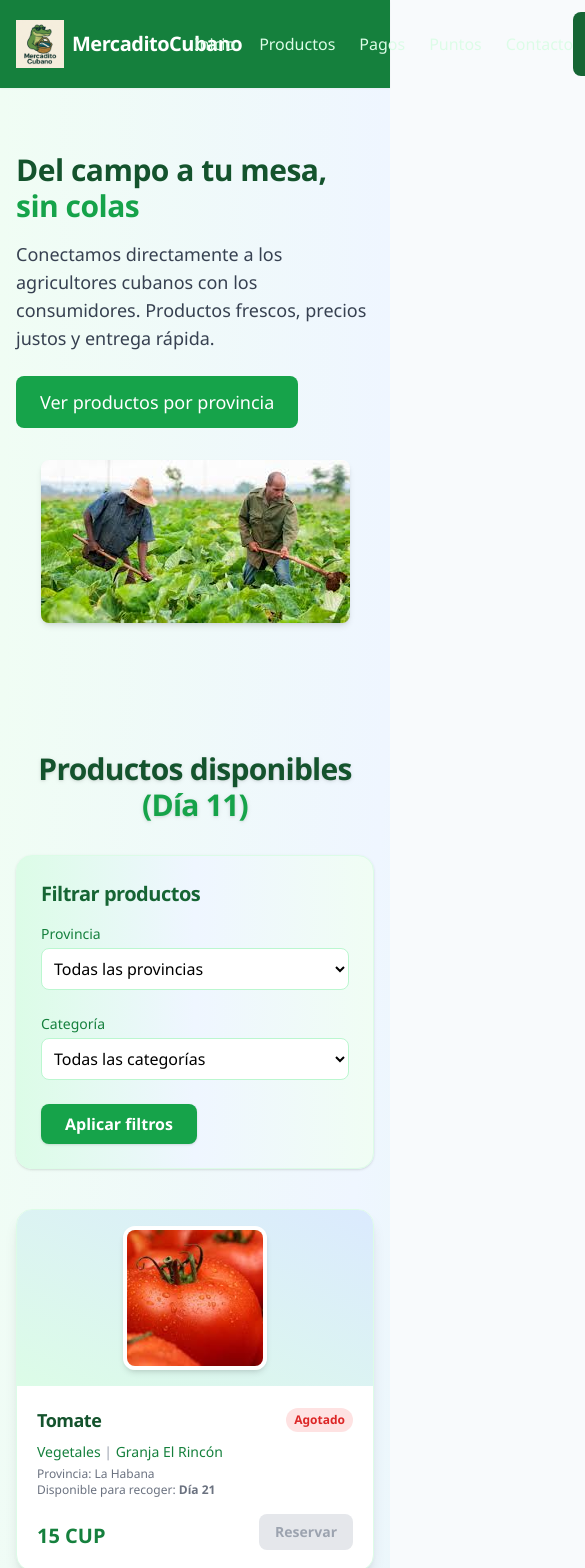
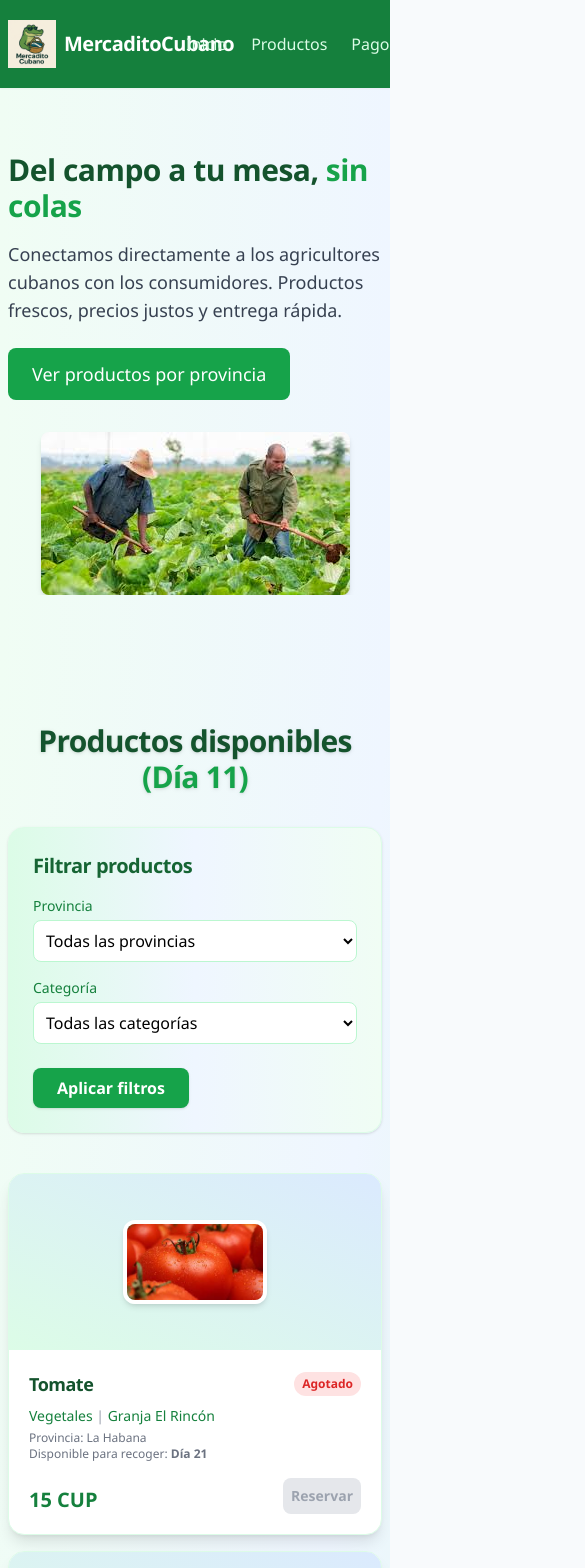
Before and after one commit to OMG-03/MercaditoCubano, a React (Create React App) app: page / in a window 390 px wide. Shown: the top 1568 px of the page, 585 px wide, since content can reach past the window. Built offline with nearby package versions, Linux system fonts and the light colour scheme.

Commit message:
Update styles.css

```diff
--- a/src/styles.css
+++ b/src/styles.css
@@ -19,3 +19,31 @@ a {
 button {
   transition: background 0.2s, color 0.2s;
 }
+
+html, body {
+  max-width: 100vw;
+  overflow-x: hidden;
+}
+
+.container {
+  max-width: 100vw;
+  overflow-x: hidden;
+}
+
+/* Mejorar imágenes y tarjetas para móviles */
+img, .object-cover {
+  max-width: 100%;
+  height: auto;
+}
+
+/* Ajuste para grids en móviles */
+@media (max-width: 640px) {
+  .grid, .grid-cols-1, .sm\:grid-cols-2, .lg\:grid-cols-3, .xl\:grid-cols-4 {
+    grid-template-columns: 1fr !important;
+    gap: 1rem !important;
+  }
+  .px-4 {
+    padding-left: 0.5rem !important;
+    padding-right: 0.5rem !important;
+  }
+}
```
